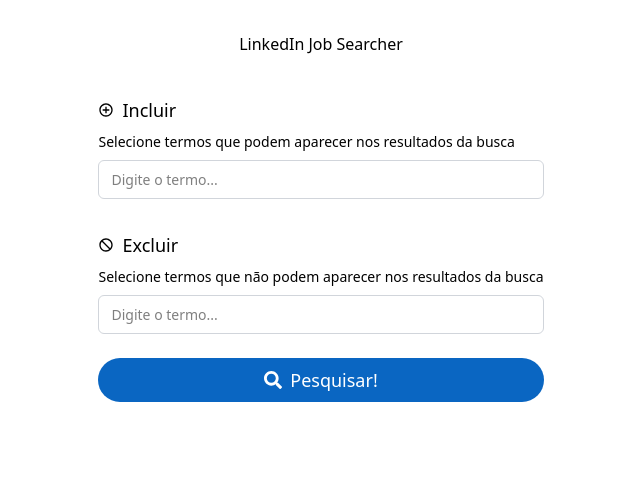
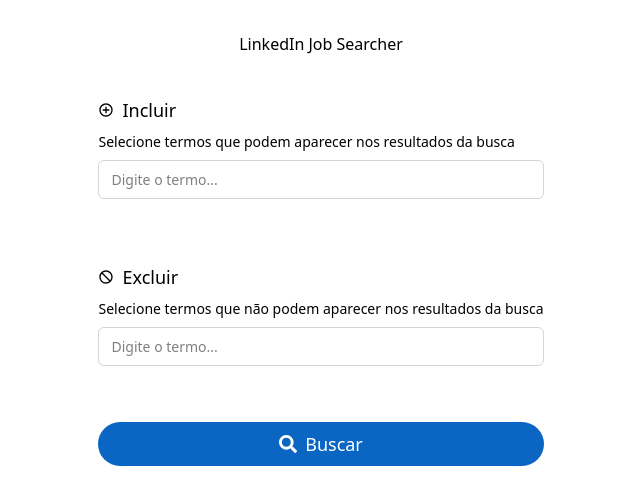
Before and after one commit to lipe-pepe/linkedin-search, a Next.js app: page / in a window 1280 px wide. Shown: the top 504 px of the page, without its empty margins (319-959 px from the left). Built offline with nearby package versions, Linux system fonts and the light colour scheme.

Commit message:
feat: :sparkles: created button component

```diff
--- a/src/app/globals.css
+++ b/src/app/globals.css
@@ -3,6 +3,7 @@
 @theme {
   --color-gray: #d1d5db;
   --color-blue: #0a66c2;
+  --color-blue-dark: #085099;
 }
 
 input {
--- /dev/null
+++ b/src/components/button.tsx
@@ -0,0 +1,22 @@
+"use client";
+
+import { ReactNode } from "react";
+
+interface ButtonProps {
+  text: string;
+  icon: ReactNode;
+  type: "submit" | "reset" | "button" | undefined;
+}
+
+const Button: React.FC<ButtonProps> = ({ text, icon, type }: ButtonProps) => {
+  return (
+    <button type={type}>
+      <div className="cursor-pointer flex justify-center items-center gap-2 bg-blue text-white px-4 py-2 rounded-full text-lg transition-colors duration-200 hover:bg-blue-dark">
+        {icon}
+        <p className="font-medium">{text}</p>
+      </div>
+    </button>
+  );
+};
+
+export default Button;
--- a/src/components/form.tsx
+++ b/src/components/form.tsx
@@ -6,6 +6,7 @@
 import { FaSearch } from "react-icons/fa";
 import { MdOutlineAddCircleOutline, MdOutlineDoDisturb } from "react-icons/md";
 import { generateSearchString } from "@/utils/generateSearchString";
+import Button from "./button";
 
 const Form = () => {
   const [terms, setTerms] = useState<string[]>([]);
@@ -33,7 +34,7 @@
 
   return (
     <div className="px-4 py-8">
-      <form className="flex flex-col" onSubmit={handleSubmit}>
+      <form className="flex flex-col gap-8" onSubmit={handleSubmit}>
         <TermsContext value={terms}>
           <Select
             icon={<MdOutlineAddCircleOutline />}
@@ -50,12 +51,7 @@
             onChange={(x) => setExcludeList(x)}
           />
         </TermsContext>
-        <button type="submit">
-          <div className="flex justify-center items-center gap-2 bg-blue text-white px-4 py-2 rounded-full text-lg">
-            <FaSearch />
-            <p>Pesquisar!</p>
-          </div>
-        </button>
+        <Button icon={<FaSearch />} text="Buscar" type="submit" />
       </form>
     </div>
   );
```
